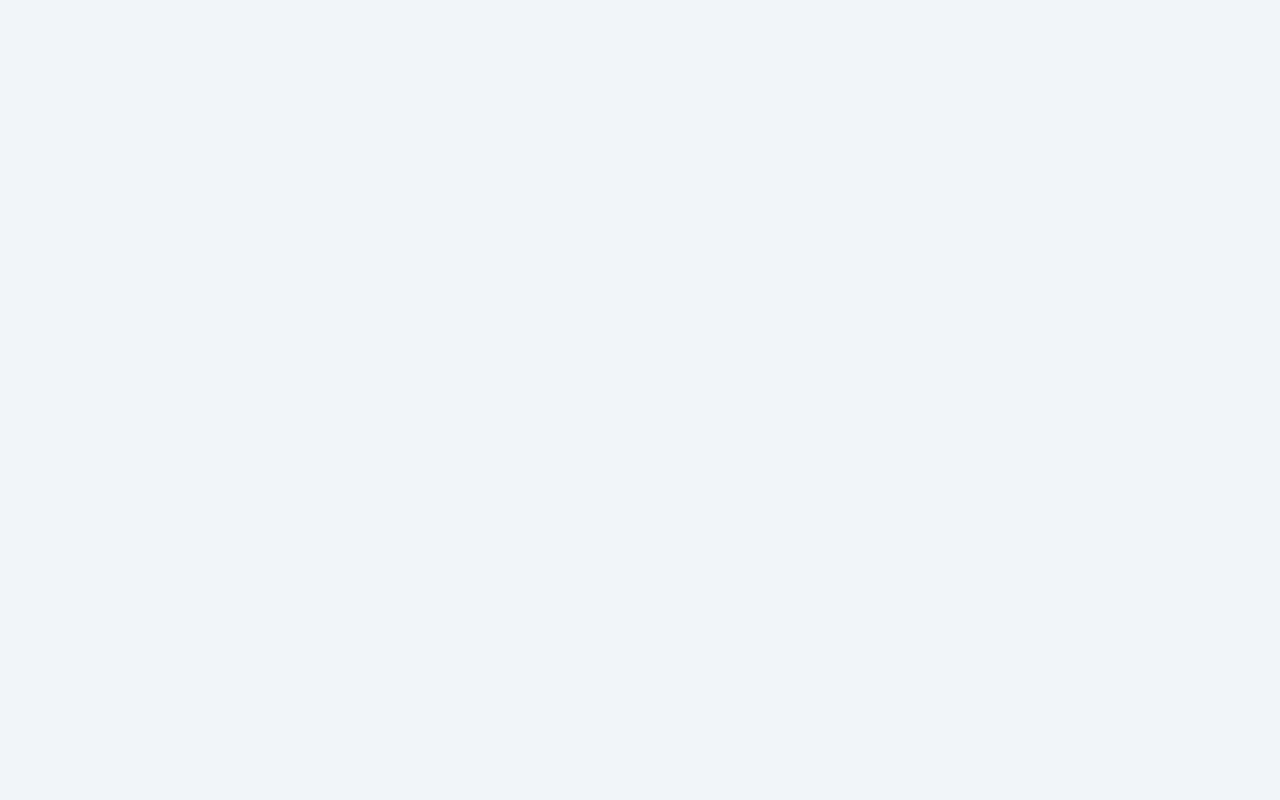
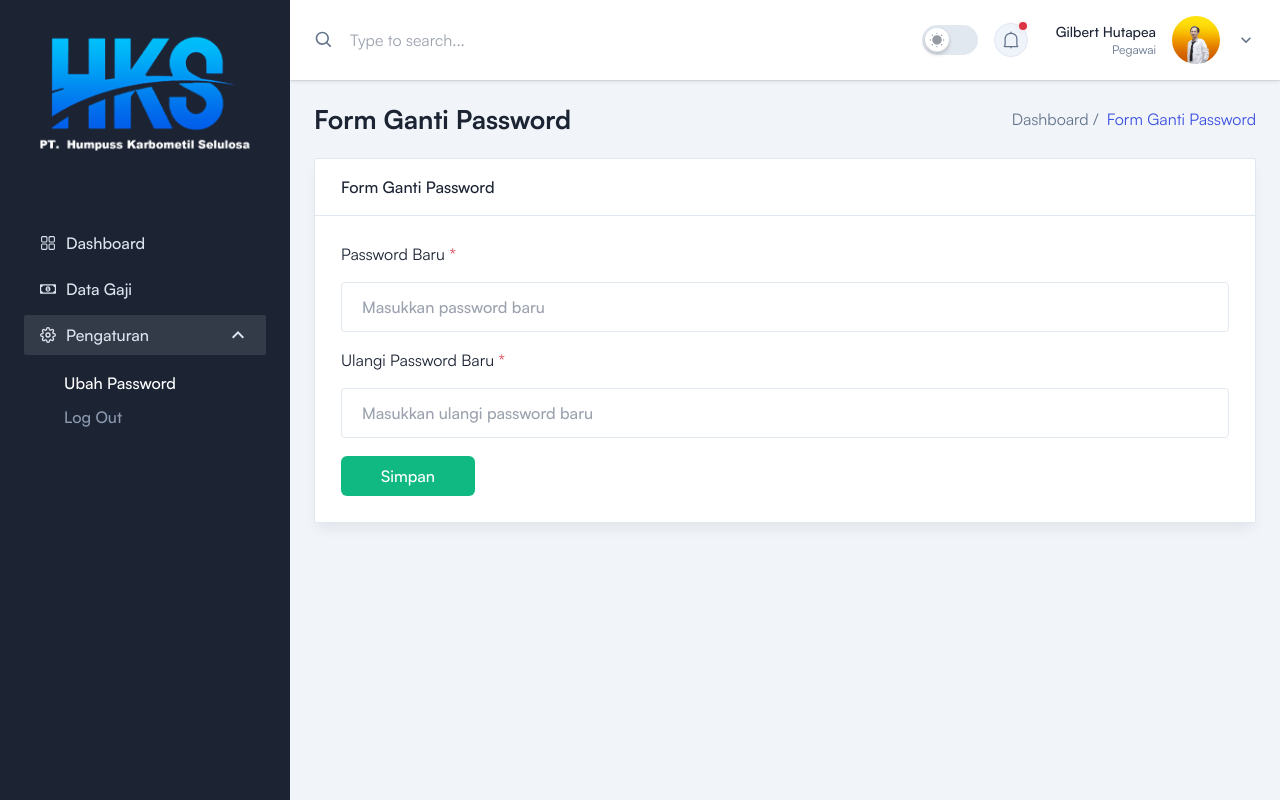
Before and after one commit to daniellee0420/employee-salary-managment, a React (Vite) app in the folder Frontend/: page /pegawai/pengaturan/ubah-password in a window 1280 px wide. Before the commit this address had no page. Built offline with nearby package versions, Linux system fonts and the light colour scheme.

Commit message:
Refactor

```diff
--- a/Frontend/src/App.jsx
+++ b/Frontend/src/App.jsx
@@ -8,13 +8,13 @@
 import DashboardAdmin from './pages/Admin/DashboardAdmin/DashboardAdmin'
 //  Import Master Data Admin
 import DataPegawai from './pages/Admin/MasterData/DataPegawai/DataPegawai'
-import FormDataPegawai from './pages/Admin/Form/FormDataPegawai/FormDataPegawai'
+import FormDataPegawai from './components/Form/FormDataPegawai/FormDataPegawai'
 import DataJabatan from './pages/Admin/MasterData/DataJabatan/DataJabatan'
-import FormDataJabatan from './pages/Admin/Form/FormDataJabatan/FormDataJabatan'
+import FormDataJabatan from './components/Form/FormDataJabatan/FormDataJabatan'
 //  Import Transaksi Admin
 import DataAbsensi from './pages/Admin/Transaksi/DataAbsensi/DataAbsensi'
 import SettingPotonganGaji from './pages/Admin/Transaksi/SettingPotonganGaji/SettingPotonganGaji'
-import FormSettingPotonganGaji from './pages/Admin/Form/FormSettingPotonganGaji/FormSettingPotonganGaji'
+import FormSettingPotonganGaji from './components/Form/FormSettingPotonganGaji/FormSettingPotonganGaji'
 import DataGaji from './pages/Admin/Transaksi/DataGaji/DataGaji'
 //  Import laporan Admin
 import LaporanGaji from './pages/Admin/Laporan/LaporanGaji/LaporanGaji'
@@ -29,14 +29,8 @@
 import DashboardPegawai from './pages/Pegawai/DashboardPegawai/DashboardPegawai'
 //  Import Data Gaji Pegawai Pegawai
 import DataGajiPegawai from './pages/Pegawai/DataGajiPegawai/DataGajiPegawai'
-
-//
-import FormElements from './pages/Admin/Form/FormElements'
-import Tables from './pages/Tables'
-import Settings from './pages/Settings'
-import Alerts from './pages/UiElements/Alerts'
-import Buttons from './pages/UiElements/Buttons'
-
+//  Import Pengaturan Pegawai
+import UbahPasswordPegawai from './pages/Pegawai/PengaturanPegawai/UbahPasswordPegawai'
 
 const App = () => {
   const [loading, setLoading] = useState(true)
@@ -88,14 +82,7 @@
           <Route exact path='/pegawai/dashboard' element={<DashboardPegawai />} />
           {/* Dashboard Data Gaji Pegawai */}
           <Route exact path='/pegawai/data-gaji' element={<DataGajiPegawai />} />
-
-
-          {/*  */}
-          <Route path='/forms/form-elements' element={<FormElements />} />
-          <Route path='/tables' element={<Tables />} />
-          <Route path='/settings' element={<Settings />} />
-          <Route path='/ui/alerts' element={<Alerts />} />
-          <Route path='/ui/buttons' element={<Buttons />} />
+          <Route exact path='/pegawai/pengaturan/ubah-password' element={<UbahPasswordPegawai />} />
         </Routes>
       </>
     )
--- a/Frontend/src/components/Sidebar/SidebarPegawai/SidebarPegawai.jsx
+++ b/Frontend/src/components/Sidebar/SidebarPegawai/SidebarPegawai.jsx
@@ -145,7 +145,7 @@
                         <ul className='mt-4 mb-5.5 flex flex-col gap-2.5 pl-6'>
                           <li>
                             <NavLink
-                              to='/admin/pengaturan/ubah-password'
+                              to='/pegawai/pengaturan/ubah-password'
                               className={({ isActive }) =>
                                 'group relative flex items-center gap-2.5 rounded-md px-4 font-medium text-bodydark2 duration-300 ease-in-out hover:text-white ' +
                                 (isActive && '!text-white')
--- /dev/null
+++ b/Frontend/src/pages/Pegawai/PengaturanPegawai/UbahPasswordPegawai.jsx
@@ -0,0 +1,64 @@
+import React from 'react';
+import { Link } from "react-router-dom";
+import DefaultLayoutPegawai from '../../../layout/DefaultLayoutPegawai/DefaultLayoutPegawai';
+import BreadcrumbPegawai from '../../../components/Breadcrumb/BreadcrumbPegawai/BreadcrumbPegawai';
+import ButtonOne from '../../../components/Buttons/ButtonOne/ButtonOne';
+import { TfiLock } from 'react-icons/tfi'
+
+const UbahPasswordPegawai = () => {
+    return (
+        <DefaultLayoutPegawai>
+            <BreadcrumbPegawai pageName='Form Ganti Password' />
+
+            <div className='sm:grid-cols-2'>
+                <div className='flex flex-col gap-9'>
+                    <div className='rounded-sm border border-stroke bg-white shadow-default dark:border-strokedark dark:bg-boxdark'>
+                        <div className='border-b border-stroke py-4 px-6.5 dark:border-strokedark'>
+                            <h3 className='font-medium text-black dark:text-white'>
+                                Form Ganti Password
+                            </h3>
+                        </div>
+                        <form action='#'>
+                            <div className='p-6.5'>
+                                <div className='mb-4.5 '>
+                                    <div className='w-full mb-4'>
+                                        <label className='mb-4 block text-black dark:text-white'>
+                                            Password Baru <span className='text-meta-1'>*</span>
+                                        </label>
+                                        <input
+                                            type='password'
+                                            placeholder='Masukkan password baru'
+                                            className='w-full rounded border-[1.5px] border-stroke bg-transparent py-3 px-5 font-medium outline-none transition focus:border-primary active:border-primary disabled:cursor-default disabled:bg-whiter dark:border-form-strokedark dark:bg-form-input dark:focus:border-primary'
+                                        />
+                                    </div>
+                                    <div className='w-full mb-4'>
+                                        <label className='mb-4 block text-black dark:text-white'>
+                                            Ulangi Password Baru <span className='text-meta-1'>*</span>
+                                        </label>
+                                        <input
+                                            type='password'
+                                            placeholder='Masukkan ulangi password baru'
+                                            className='w-full rounded border-[1.5px] border-stroke bg-transparent py-3 px-5 font-medium outline-none transition focus:border-primary active:border-primary disabled:cursor-default disabled:bg-whiter dark:border-form-strokedark dark:bg-form-input dark:focus:border-primary'
+                                        />
+                                        <TfiLock className="absolute right-4 top-4 text-xl" />
+                                    </div>
+
+                                </div>
+
+                                <div className='flex flex-col md:flex-row w-full gap-3 text-center'>
+                                    <Link to="" >
+                                        <ButtonOne  >
+                                            <span>Simpan</span>
+                                        </ButtonOne>
+                                    </Link>
+                                </div>
+                            </div>
+                        </form>
+                    </div>
+                </div>
+            </div>
+        </DefaultLayoutPegawai>
+    )
+}
+
+export default UbahPasswordPegawai;
```
Also changed, not shown: Frontend/src/components/Form/FormDataJabatan/FormDataJabatan.jsx (renamed from Frontend/src/pages/Admin/Form/FormDataJabatan/FormDataJabatan.jsx, +5 -5 lines), Frontend/src/components/Form/FormDataPegawai/FormDataPegawai.jsx (renamed from Frontend/src/pages/Admin/Form/FormDataPegawai/FormDataPegawai.jsx, +5 -5 lines), Frontend/src/components/Form/FormSettingPotonganGaji/FormSettingPotonganGaji.jsx (renamed from Frontend/src/pages/Admin/Form/FormSettingPotonganGaji/FormSettingPotonganGaji.jsx, +5 -5 lines), Frontend/src/Assets/images/cover/cover-01.png (deleted).
